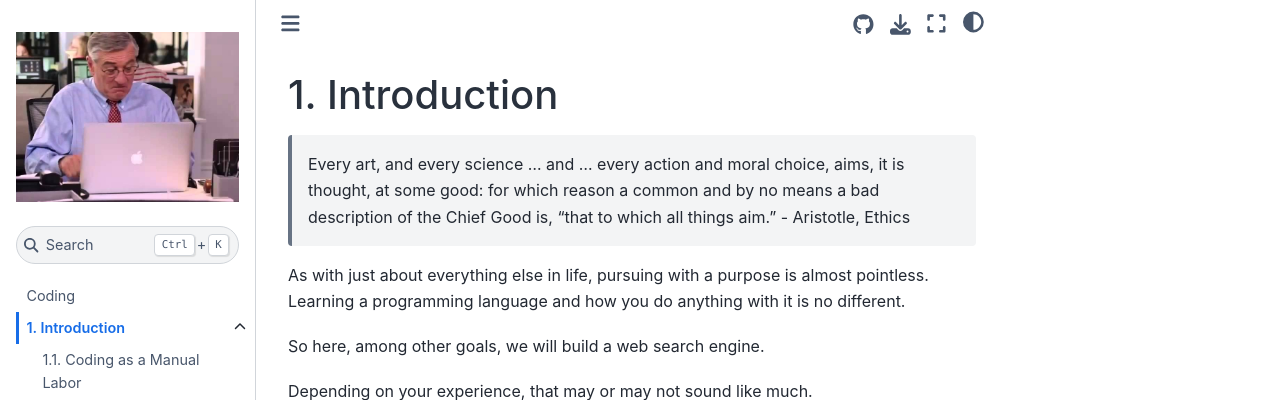
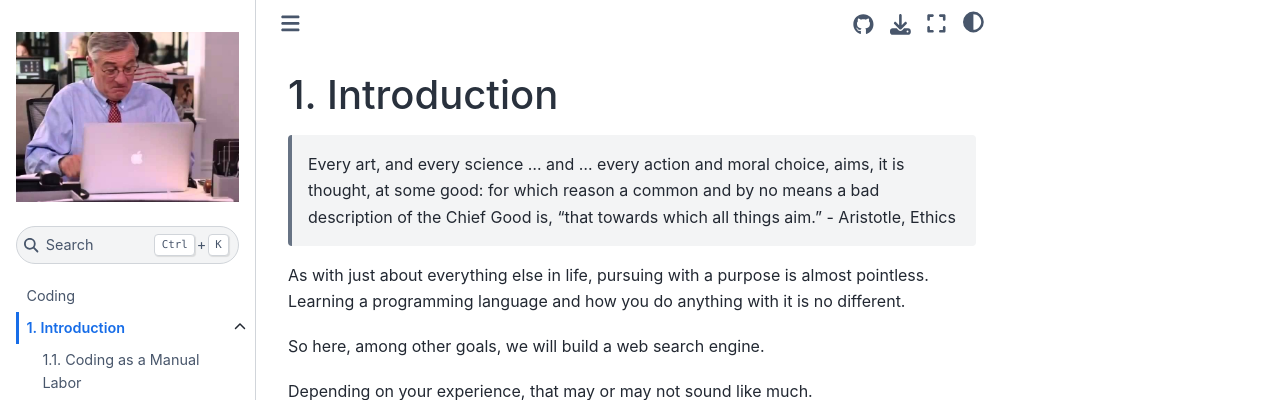
Before and after one commit to the-intern/cs101, a Jupyter Book: the page built from book/01-intro/intro.md, in a window 1280 px wide and 1189 px high. Shown: the top 400 px of the window. Built offline with Jupyter Book 1.0.4 settings and Sphinx 7.4.7 and the Sphinx Book theme 1.1.4, drawn with Linux system fonts in a browser that asks for light colours.

Commit message:
tweak quote

```diff
--- a/book/01-intro/intro.md
+++ b/book/01-intro/intro.md
@@ -1,6 +1,6 @@
 # Introduction
 
-> Every art, and every science ... and  ... every action and moral choice, aims, it is thought, at some good: for which reason a common and by no means a bad description of the Chief Good is, "that to which all things aim." - Aristotle, Ethics
+> Every art, and every science ... and  ... every action and moral choice, aims, it is thought, at some good: for which reason a common and by no means a bad description of the Chief Good is, "that towards which all things aim." - Aristotle, Ethics
 
 As with just about everything else in life, pursuing with a purpose is almost pointless.  Learning a programming language and how you do anything with it is no different.
 
```
